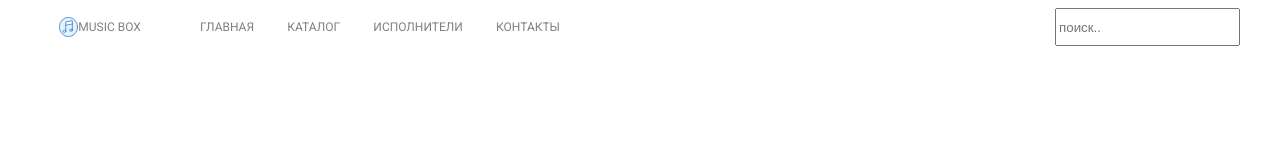
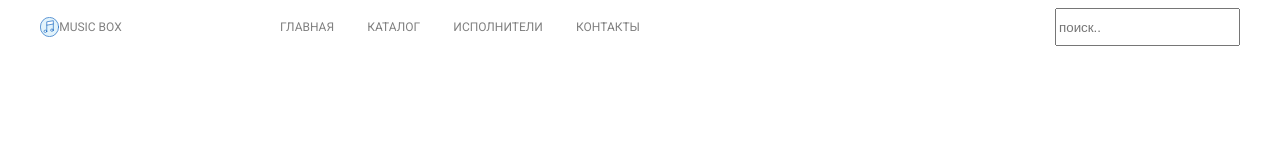
Before and after one commit to Barrierok/musix-box, a website: page src/index.html in a window 1280 px wide. Drawn offline with Linux system fonts and the light colour scheme.

Commit message:
Промежуточные изменения

```diff
--- a/src/index.html
+++ b/src/index.html
@@ -1,5 +1,6 @@
 <!DOCTYPE html>
 <html lang="en">
+
 <head>
   <meta charset="UTF-8" />
   <meta name="viewport" content="width=device-width, initial-scale=1.0" />
@@ -8,14 +9,12 @@
 </head>
 
 <body>
-    <header
-      class="d-flex w-100 justify-content-center align-items-center"
-    >
-      <div class="container d-flex justify-content-between w-100">
-        <div class="logo d-flex justify-content-center align-items-center">
-          <img src="./images/logo.svg" alt="logo" /><span class=""
-            >music box</span
-          >
+  <header class="d-flex w-100 justify-content-center align-items-center">
+    <div class="container wrap d-flex justify-content-between w-100">
+
+      <div class="left-section justify-content-between wrap">
+        <div class="logo d-flex align-items-center">
+          <img src="./images/logo.svg" alt="logo" /><span class="">music box</span>
         </div>
         <nav>
           <ul class="d-flex justify-content-between">
@@ -25,10 +24,14 @@
             <li>контакты</li>
           </ul>
         </nav>
-        <div class="input-wrapper">
+      </div>
+
+      <div class="rigth-section">
         <input type="search" placeholder="поиск.." />
       </div>
+
     </div>
   </header>
 </body>
+
 </html>
--- a/src/styles/scss/shared/atomic.scss
+++ b/src/styles/scss/shared/atomic.scss
@@ -29,3 +29,7 @@
 .w-100 {
   width: 100%;
 }
+
+.wrap {
+  flex-wrap: wrap;
+}
--- a/src/styles/scss/shared/header.scss
+++ b/src/styles/scss/shared/header.scss
@@ -3,7 +3,7 @@ header {
   text-transform: uppercase;
 
   .logo {
-    min-width: 10rem;
+    min-width: 5rem;
 
     img {
       height: 1.6rem;
@@ -15,9 +15,21 @@ header {
     list-style: none;
   }
 
-  .input-wrapper {
+  .left-section {
     display: flex;
+    flex-wrap: wrap;
+    width: 50%;
+  }
+
+  .rigth-section {
+    display: flex;
+    flex-wrap: wrap;
     flex-direction: row-reverse;
-    flex: 1 1 50%;
+    width: 50%;
+
+    input {
+      display: flex;
+      min-width: 100px;
+    }
   }
 }
```
Also changed, not shown: src/styles/style.css, 1 other file. Lines whose indentation alone changed are shown as unchanged.
